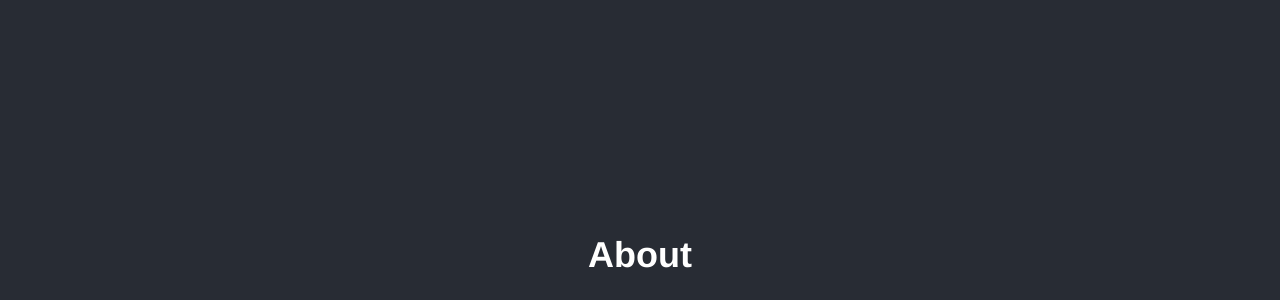
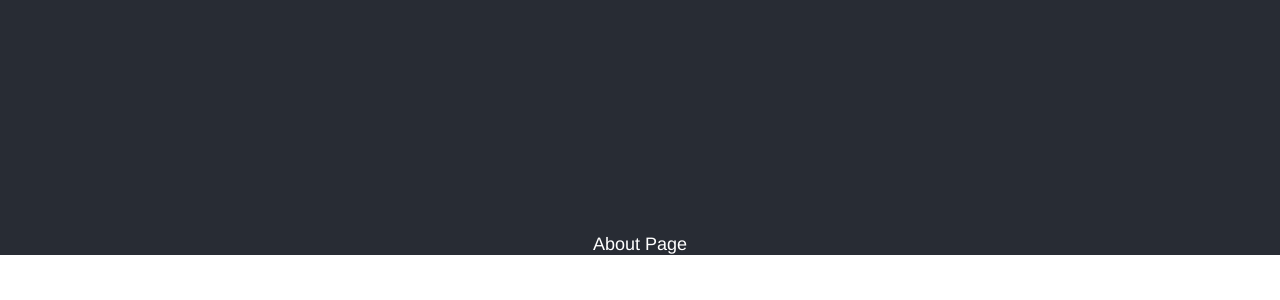
Before and after one commit to goodoljosh/NASA_frontend, a React (Create React App) app in the folder client/: page /about in a window 1280 px wide. Shown: the part 824-1124 px from the top of the page. After the commit the page ends 1079 px from the top, so only its background shows below. Built offline with nearby package versions, Linux system fonts and the light colour scheme.

Commit message:
Added about information.

```diff
--- a/client/src/routes/About.jsx
+++ b/client/src/routes/About.jsx
@@ -5,8 +5,9 @@ export default function About() {
   return (
     <>
       <header>
-        <h1>About</h1>
+        <h1></h1>
       </header>
+      <footer>About Page</footer>
     </>
   );
 
```
Also changed, not shown: 1 other file (tests, documents, lock files or other folders).
